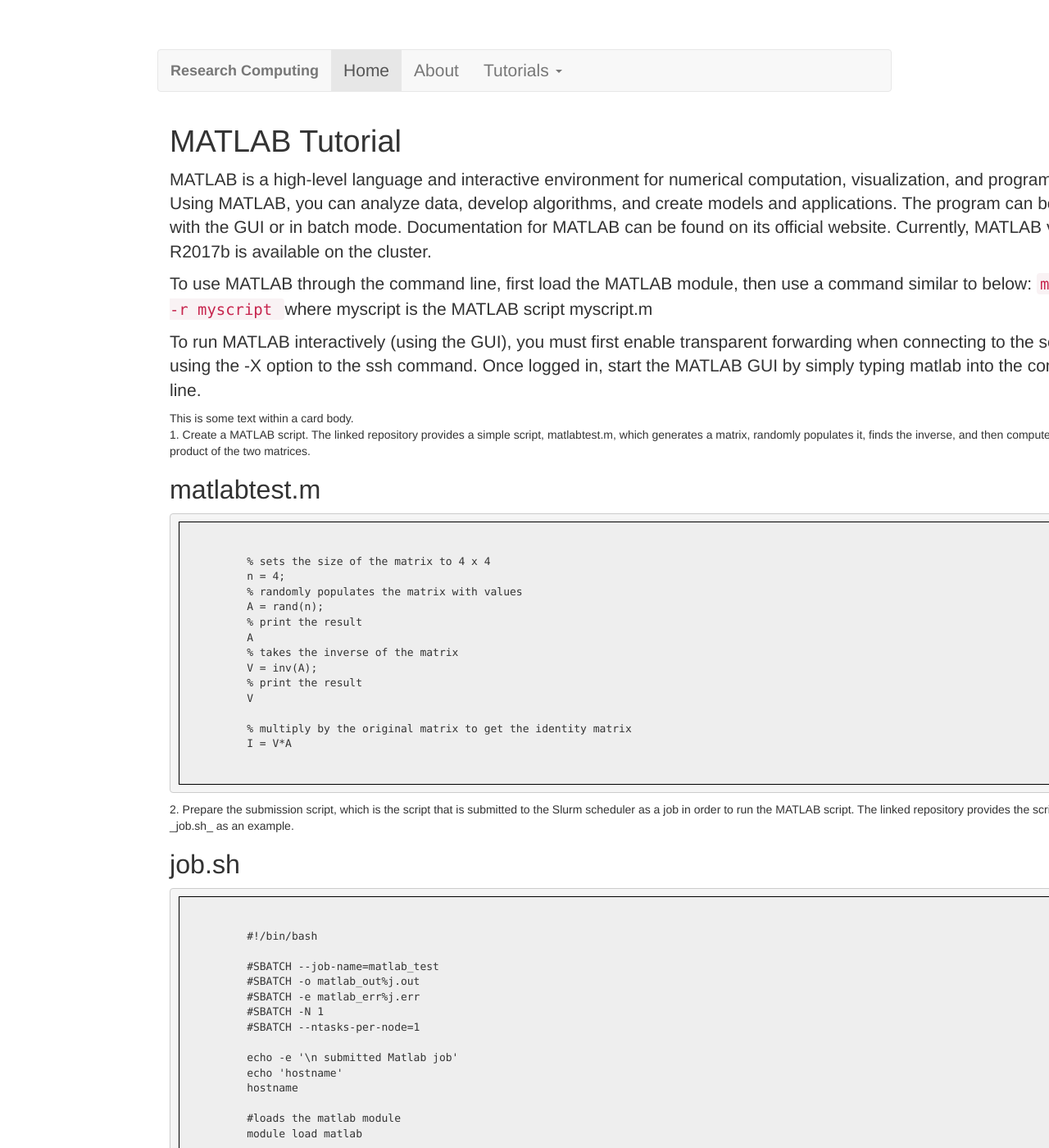
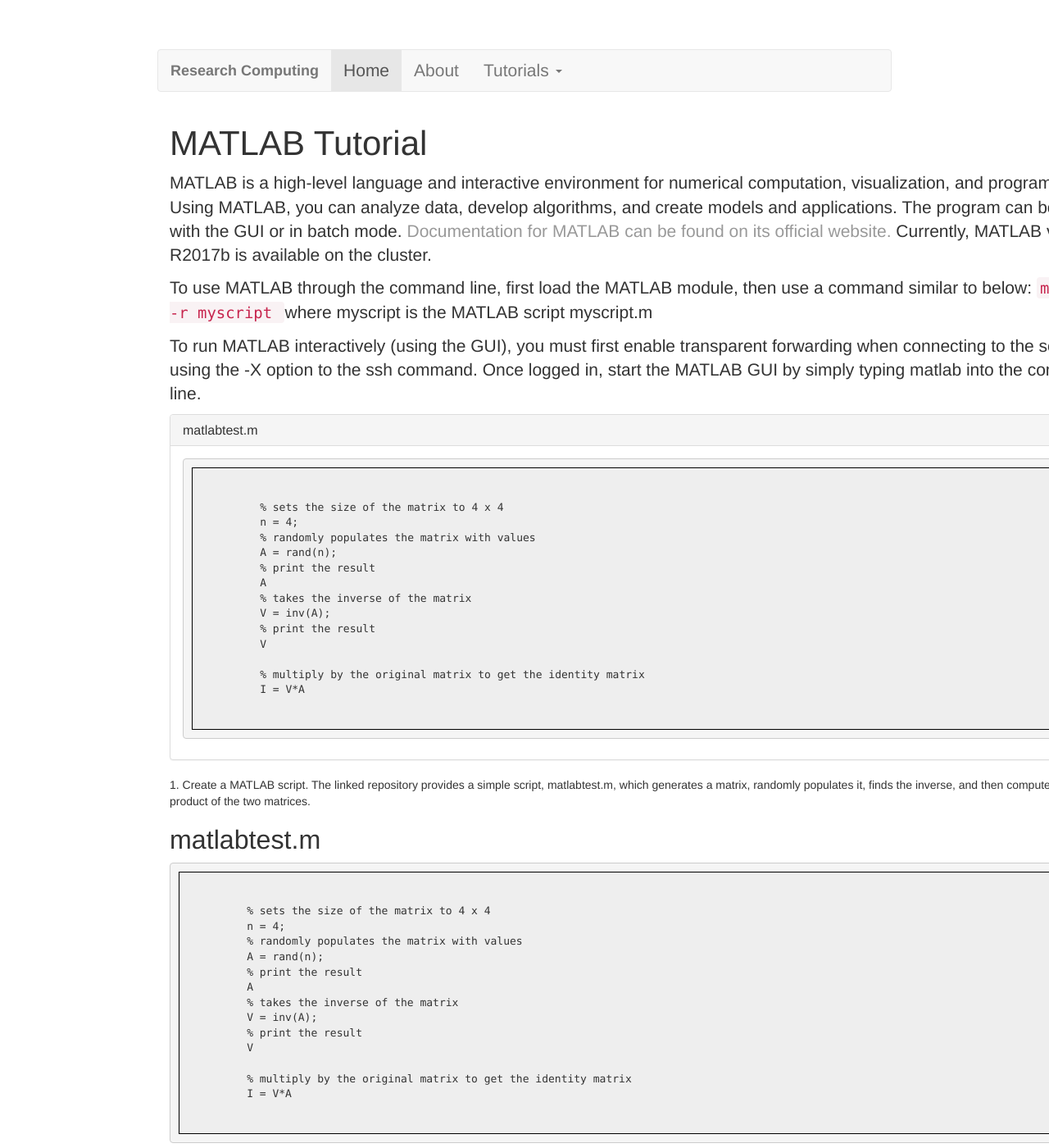
Before and after one commit to aholdeman/malab-test, a Jekyll site: the page built from tutorials/matlab/index.html, in a window 1280 px wide and 1400 px high. Shown: the whole window at 82% size. Built offline with Jekyll 4.4.1, drawn with Linux system fonts in a browser that asks for light colours.

Commit message:
Added a panel for fun

```diff
--- a/tutorials/matlab/index.html
+++ b/tutorials/matlab/index.html
@@ -4,9 +4,10 @@
 ---
 
 <div>
-	<h2>MATLAB Tutorial</h2>
+	<h1>MATLAB Tutorial</h1>
 	<p>
-		MATLAB is a high-level language and interactive environment for numerical computation, visualization, and programming. Using MATLAB, you can analyze data, develop algorithms, and create models and applications. The program can be used with the GUI or in batch mode. Documentation for MATLAB can be found on its official website.
+		MATLAB is a high-level language and interactive environment for numerical computation, visualization, and programming. Using MATLAB, you can analyze data, develop algorithms, and create models and applications. The program can be used with the GUI or in batch mode.
+		<a href="https://www.mathworks.com/help/matlab/">Documentation for MATLAB can be found on its official website.</a>
 		Currently, MATLAB version R2017b is available on the cluster. </p>
 
 	<p>To use MATLAB through the command line, first load the MATLAB module, then use a command similar to below:
@@ -17,9 +18,26 @@
 	</p>
 
 </div>
-<div class="card">
-	<div class="card-body">
-		This is some text within a card body.
+<div class="panel panel-default">
+	<div class="panel-heading">
+		<h3 class="panel-title">matlabtest.m</h3>
+	</div>
+	<div class="panel-body">
+		<pre><code>
+	% sets the size of the matrix to 4 x 4
+	n = 4;
+	% randomly populates the matrix with values
+	A = rand(n);
+	% print the result
+	A
+	% takes the inverse of the matrix
+	V = inv(A);
+	% print the result
+	V
+
+	% multiply by the original matrix to get the identity matrix
+	I = V*A
+	</code></pre>
 	</div>
 </div>
 <div>
```
